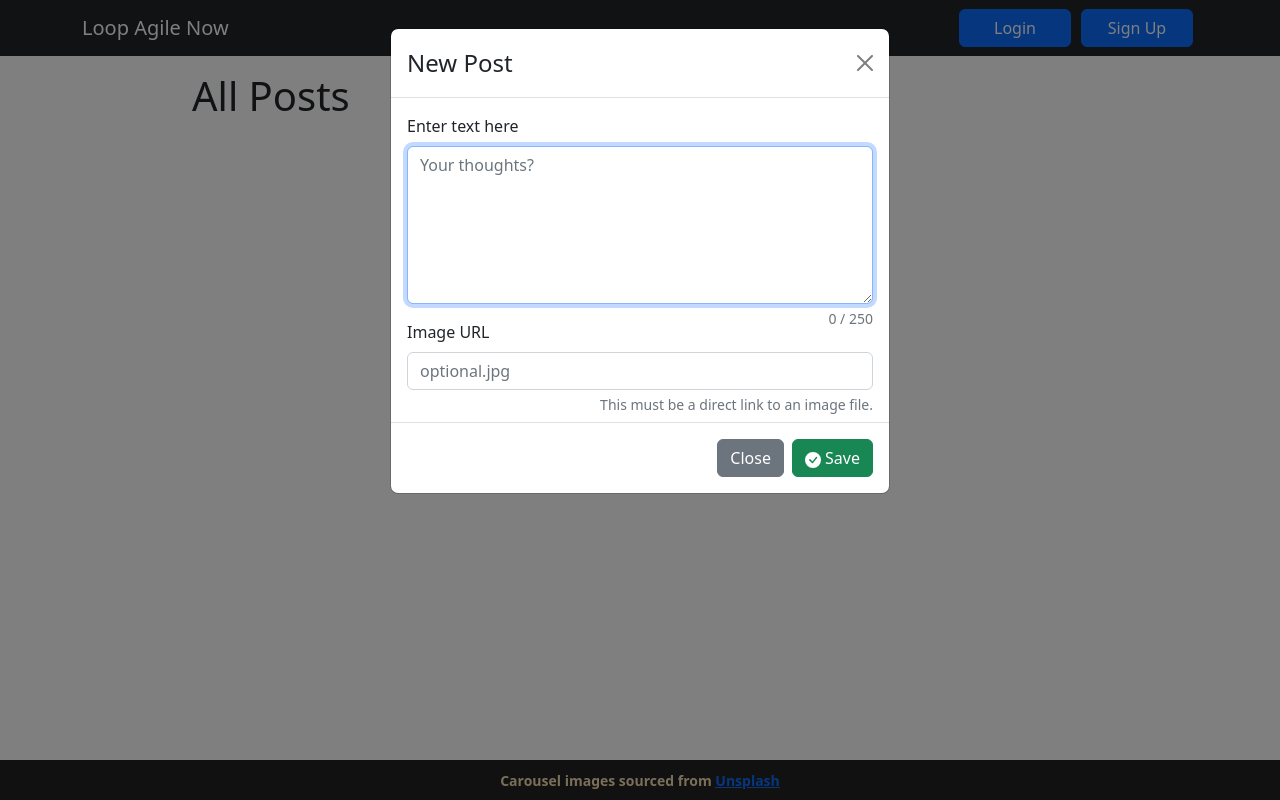
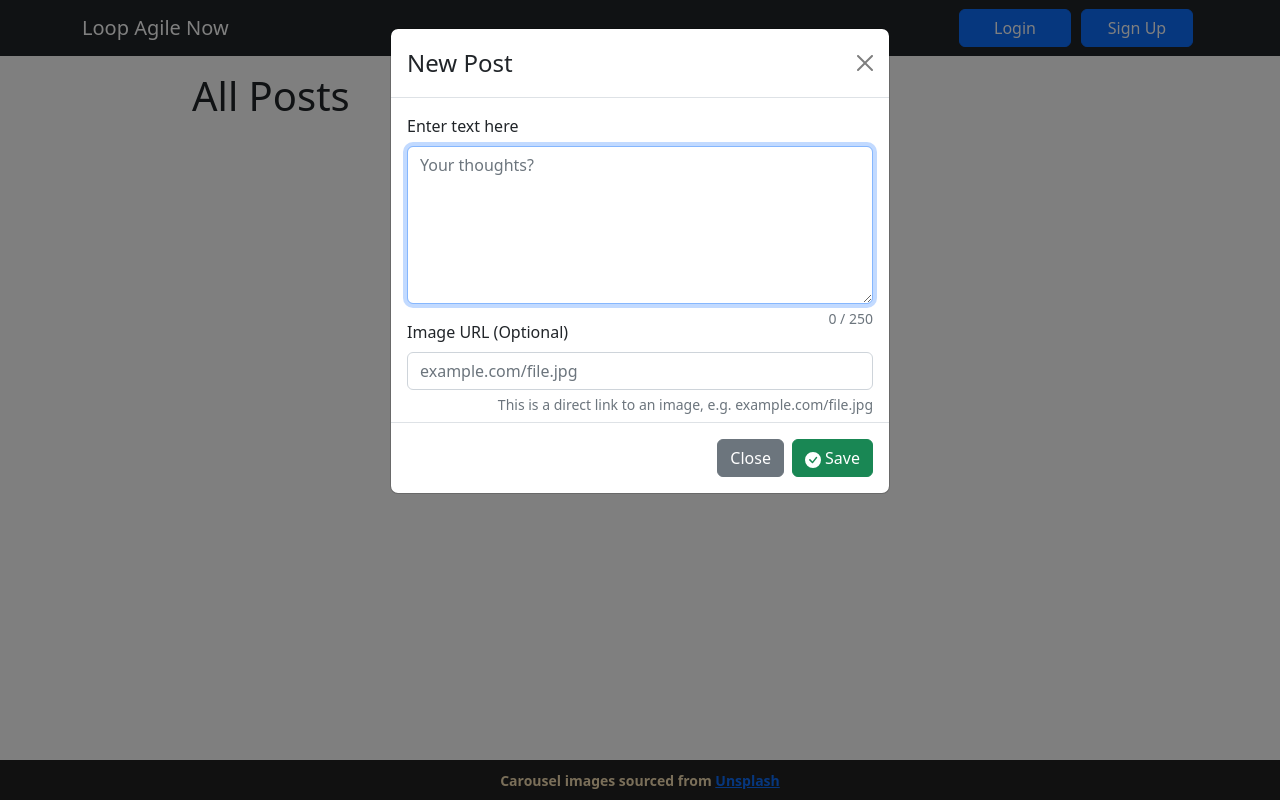
Before and after one commit to JoshThorntonDev/a1-3786643-3785167, a React (Create React App) app: page /posts in a window 1280 px wide. Both pictures are taken after a click on the button "Create a post". Built offline with nearby package versions, Linux system fonts and the light colour scheme.

Commit message:
Better ux

```diff
--- a/src/components/PostCreator.js
+++ b/src/components/PostCreator.js
@@ -76,16 +76,16 @@ function PostCreator(props) {
             </Form.Text>
           </Form.Group>
           <Form.Group className="mb-3">
-            <Form.Label>Image URL</Form.Label>
+            <Form.Label>Image URL (Optional)</Form.Label>
             <Form.Control
               name="image"
               type="text"
-              placeholder="optional.jpg"
+              placeholder="example.com/file.jpg"
               value={props.fields.image}
               onChange={handleInputChange}
             />
             <Form.Text muted className="float-end">
-              This must be a direct link to an image file.
+              This is a direct link to an image, e.g. example.com/file.jpg
             </Form.Text>
           </Form.Group>
         </Modal.Body>
```
